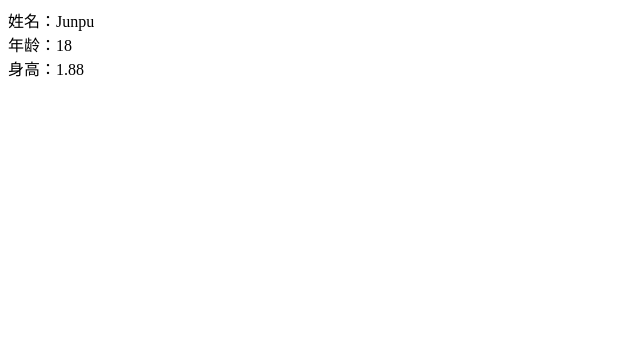
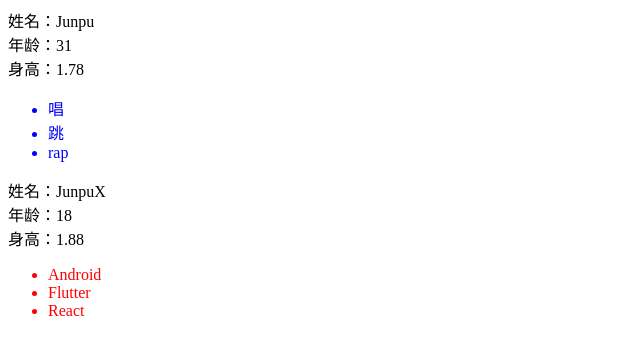
Before and after one commit to zhangjunpu/react_learn, a React (Create React App) app: page / in a window 1280 px wide. Shown: the top 354 px of the page, without its empty margins (0-640 px from the left). Built offline with nearby package versions, Linux system fonts and the light colour scheme.

Commit message:
update react context doc

```diff
--- a/src/01_组件间通信/04_组件间通信_层层传递.js
+++ b/src/01_组件间通信/04_组件间通信_层层传递.js
@@ -13,7 +13,7 @@
     }
 }
 
-class Prifile extends Component {
+class Profile extends Component {
     render() {
         return (
             <div>
@@ -33,11 +33,11 @@
         }
     }
     render() {
-        const { name, age, height } = this.state
+        // const { name, age, height } = this.state
         return (
             <div>
                 {/* <Prifile name={name} age={age} height={height} /> */}
-                <Prifile {...this.state} />
+                <Profile {...this.state} />
             </div>
         )
     }
--- /dev/null
+++ b/src/01_组件间通信/05_组件间通信_context.js
@@ -0,0 +1,70 @@
+import React, { Component } from 'react'
+
+const UserContext = React.createContext({ name: "JunpuX", age: 18, height: 1.88 });
+const ThemeContext = React.createContext({ color: "red" });
+const SkillContext = React.createContext(["Android", "Flutter", "React"]);
+
+function ProfileFooter() {
+    return (
+        <div>
+            <ul>
+                <ThemeContext.Consumer>
+                    {theme => {
+                        return (
+                            <SkillContext.Consumer>
+                                {value => value.map(item => <li style={theme} key={item}>{item}</li>)}
+                            </SkillContext.Consumer>
+                        )
+                    }}
+                </ThemeContext.Consumer>
+            </ul>
+        </div>
+    )
+}
+
+class ProfileHeader extends Component {
+    render() {
+        return (
+            <div>
+                <div>姓名：{this.context.name}</div>
+                <div>年龄：{this.context.age}</div>
+                <div>身高：{this.context.height}</div>
+            </div>
+        )
+    }
+
+    static contextType = UserContext;
+}
+
+class Profile extends Component {
+    render() {
+        return (
+            <div>
+                <ProfileHeader />
+                <ProfileFooter />
+            </div>
+        )
+    }
+}
+
+
+export default class App extends Component {
+    render() {
+        const user = { name: "Junpu", age: 31, height: 1.78 };
+        const skill = ["唱", "跳", "rap"];
+        const theme = { color: "blue" };
+        return (
+            <div>
+                <UserContext.Provider value={user}>
+                    <ThemeContext.Provider value={theme}>
+                        <SkillContext.Provider value={skill}>
+                            <Profile />
+                        </SkillContext.Provider>
+                    </ThemeContext.Provider>
+                </UserContext.Provider>
+                {/* 不被UserContext.Provider包裹会触发UserContext默认值 */}
+                <Profile />
+            </div >
+        )
+    }
+}
--- a/src/index.js
+++ b/src/index.js
@@ -5,7 +5,8 @@
 // import App from "./01_组件间通信/01_组件间通信_父传子";
 // import App from "./01_组件间通信/02_组件间通信_字传父";
 // import App from './01_组件间通信/03_组件间通信_tabbar'
-import App from './01_组件间通信/04_组件间通信_层层传递'
+// import App from './01_组件间通信/04_组件间通信_层层传递'
+import App from './01_组件间通信/05_组件间通信_context'
 
 // import App from "./02_插槽/01_插槽_children"
 // import App from "./02_插槽/02_插槽_props"
```
